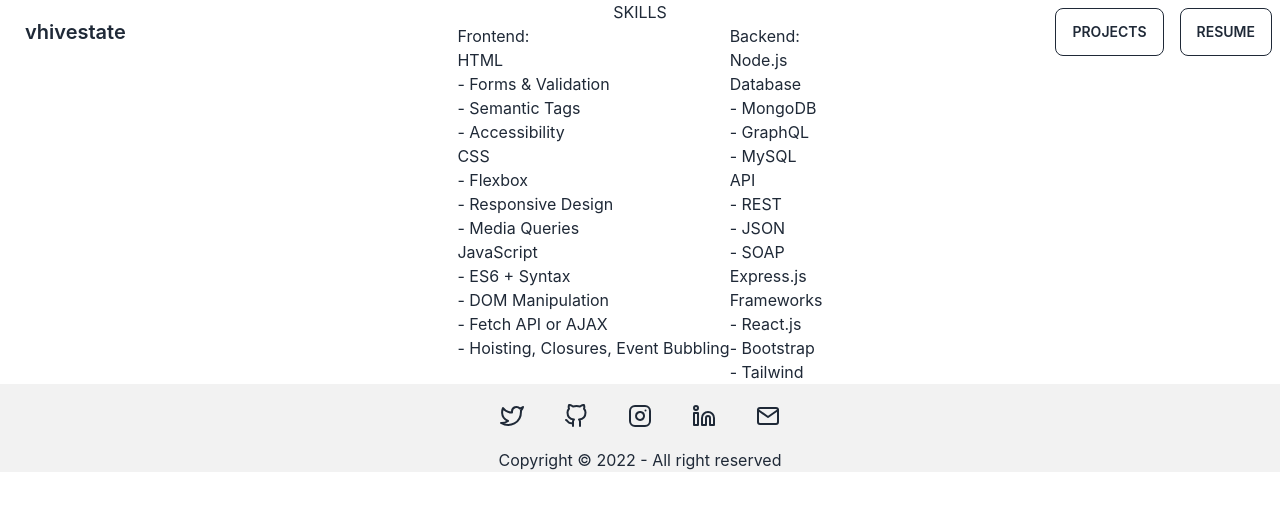
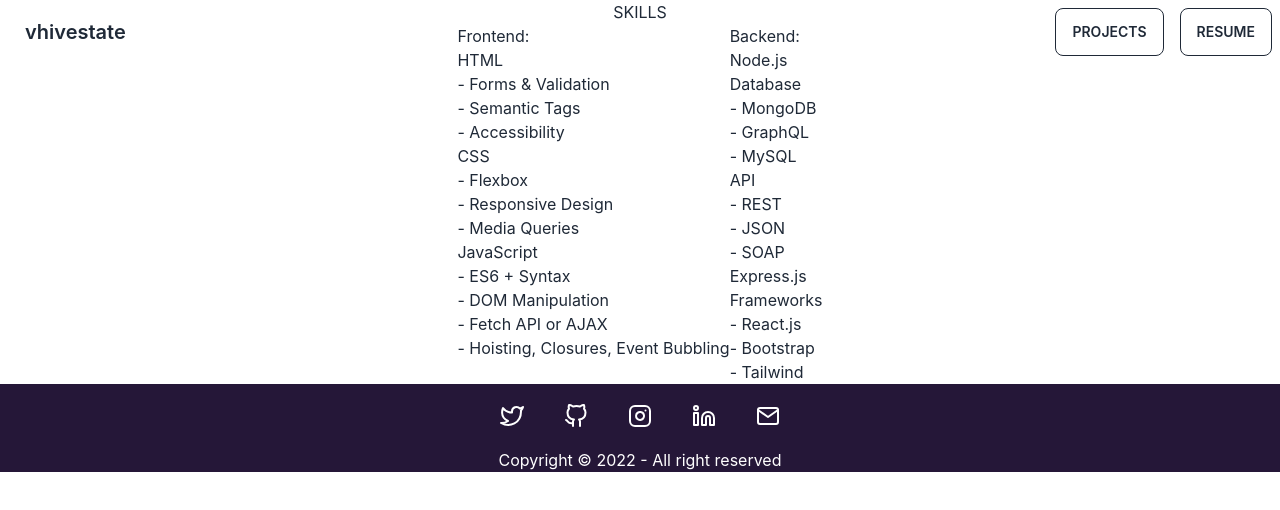
Before and after one commit to vhivestate/vhiivestate, a React (Create React App) app in the folder client/: page /resume in a window 1280 px wide. Shown: the top 510 px of the page. Built offline with nearby package versions, Linux system fonts and the light colour scheme.

Commit message:
homepage

```diff
--- a/client/src/components/Footer.js
+++ b/client/src/components/Footer.js
@@ -9,7 +9,7 @@ import { Mail } from 'react-feather';
 function Footer() {
 
   return (
-<footer className="footer-center bg-base-200 text-base-content">
+<footer className="footer-center bg-[#251738] text-white">
   <div>
     <div className="flex flex-wrap justify-center p-0">
     <a href='https://twitter.com/vhivestate' className=''> <Twitter></Twitter> </a>
```
